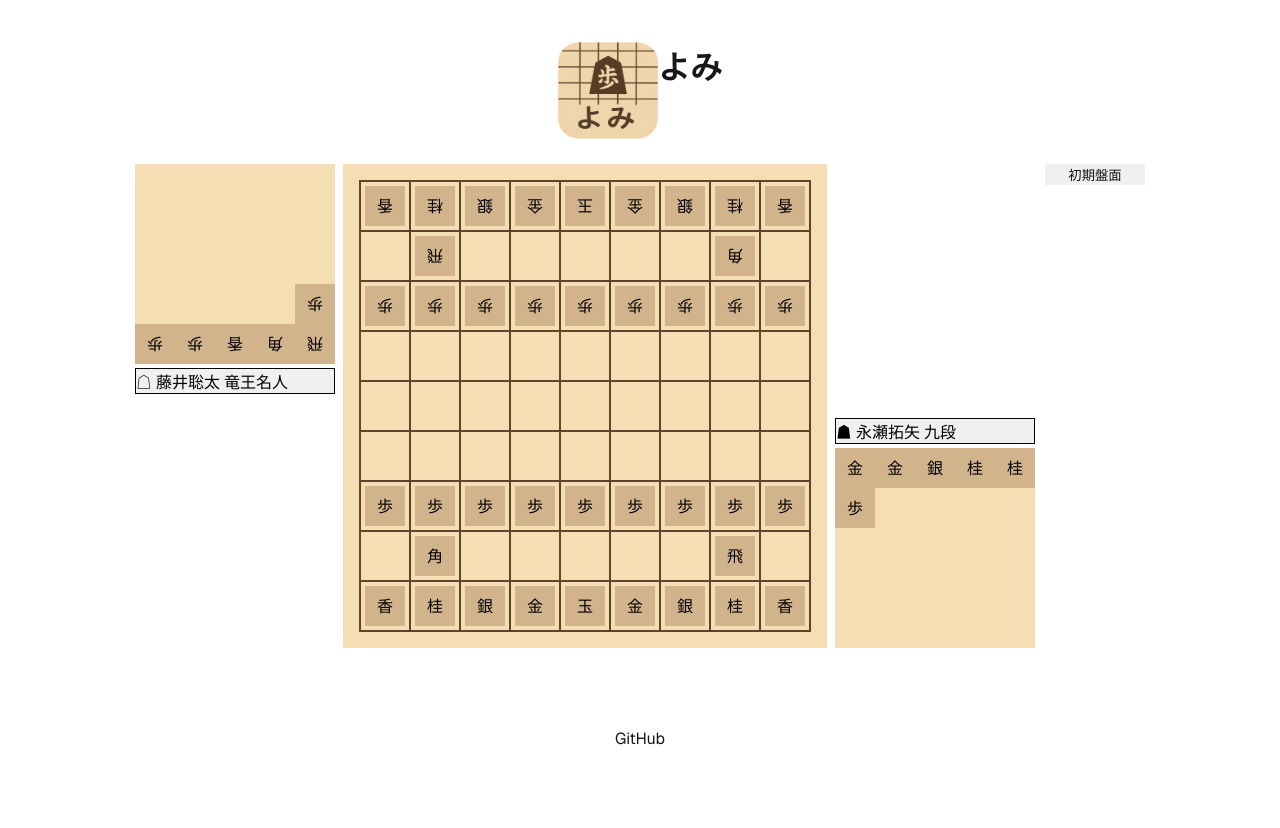
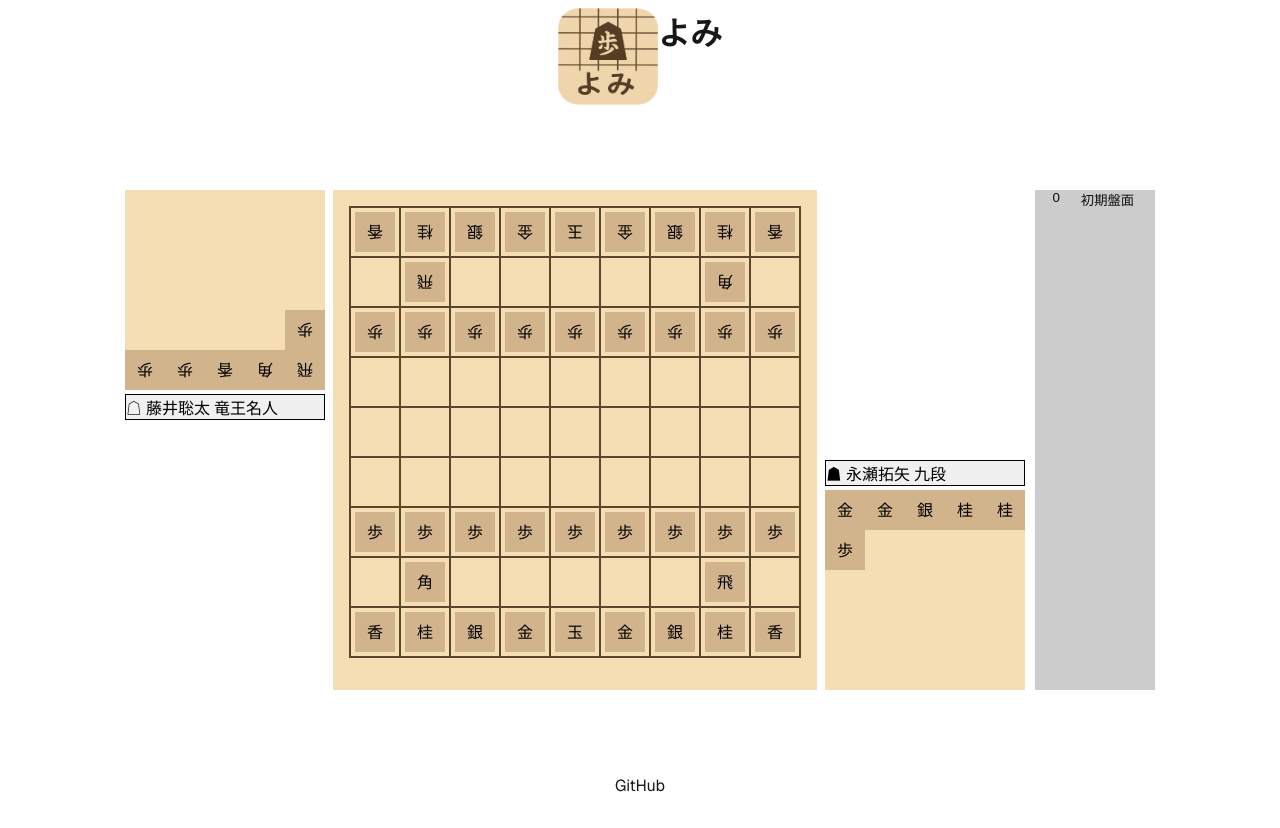
Before and after one commit to walk8243/Yomi, a Next.js app: page / in a window 1280 px wide. After the commit the page ends 800 px from the top, so only its background shows below. Built offline with nearby package versions, Linux system fonts and the light colour scheme; no server answers.

Commit message:
見た目の調整

```diff
--- a/app/_shogi/board.module.scss
+++ b/app/_shogi/board.module.scss
@@ -2,7 +2,6 @@ $board-color: #f5deb3;
 $board-border-color: #5c452b;
 
 .board {
-	height: 100%;
 	background: $board-color;
 	padding: 16px;
 
--- a/app/_shogi/gui.module.scss
+++ b/app/_shogi/gui.module.scss
@@ -1,29 +1,44 @@
 .container {
-	display: flex;
+	display: grid;
+	grid-template-columns: 1fr 120px;
 	height: 500px;
-	flex-direction: column;
-	flex-wrap: wrap;
-	justify-content: flex-start;
 	column-gap: 10px;
 }
 
 .list {
-	background-color: #f0f0f0;
-	width: 100px;
-	overflow-y: auto;
+	display: flex;
+	flex-direction: column;
+	gap: 1px;
+	background-color: #ccc;
+	width: 120px;
+	overflow-y: scroll;
 }
 
 .item {
 	list-style: none;
+	color: #111;
+	background-color: #f4f4f4;
+	&--selected {
+		background-color: #ccc;
+	}
+	&:hover {
+		background-color: #ddd;
+	}
 
 	button {
+		display: grid;
+		grid-template-columns: 25px 1fr;
 		width: 100%;
-		color: #111;
+		color: inherit;
 		background-color: transparent;
 		border: none;
 		cursor: pointer;
 		padding: 0;
 		margin: 0;
-		line-height: 1;
+	}
+
+	&__index {
+		text-align: right;
+		align-content: center;
 	}
 }
--- a/app/_shogi/gui.tsx
+++ b/app/_shogi/gui.tsx
@@ -1,20 +1,22 @@
 import { useState } from "react";
 import Board from "./board";
-import { BoardData, Situation } from "./utils/variable";
+import { Situation } from "./utils/variable";
 import styles from "./gui.module.scss";
 import { printSituationHands } from "./utils/parser";
 
 export default function Gui({ kif }: Readonly<{ kif: Situation[] }>) {
-  const [board, setBoard] = useState<BoardData>(kif[0].board);
+  const [selected, setSelected] = useState<number>(0);
 
   return (
     <div className={styles.container}>
-      <Board board={board} />
+      <Board board={kif[selected].board} />
       <ul className={styles.list}>
         {kif.map((situation, index) => (
-          <li className={styles.item} key={situation.hands ? `${index}-${situation.hands.after.x}-${situation.hands.after.y}` : 'init'}>
-            <button onClick={() => { setBoard(situation.board); }}>
-              {printSituationHands(situation.hands)}
+          <li className={`${styles.item} ${selected === index ? styles['item--selected'] : ''}`}
+              key={situation.hands ? `${index}-${situation.hands.after.x}-${situation.hands.after.y}` : 'init'}>
+            <button onClick={() => { setSelected(index); }}>
+              <span className={styles.item__index}>{index}</span>
+              <span className={styles.item__text}>{printSituationHands(situation.hands)}</span>
             </button>
           </li>
         ))}
--- a/app/page.module.scss
+++ b/app/page.module.scss
@@ -2,20 +2,13 @@
 
 .page {
   display: grid;
-  grid-template-rows: 20px 1fr 20px;
+  grid-template-rows: 97px 1fr 21px;
   align-items: center;
   justify-items: center;
-  min-height: 100svh;
-  padding: 80px;
-  gap: 64px;
+  height: 100vh;
+  padding-top: 8px;
+  padding-bottom: 4px;
   font-family: var(--font-geist-sans);
-}
-
-.main {
-  display: flex;
-  flex-direction: column;
-  gap: 32px;
-  grid-row-start: 2;
 }
 
 a.primary {
```
